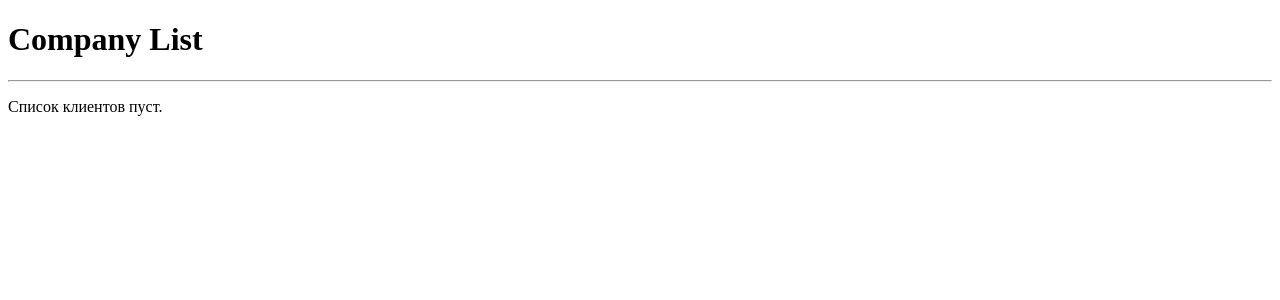
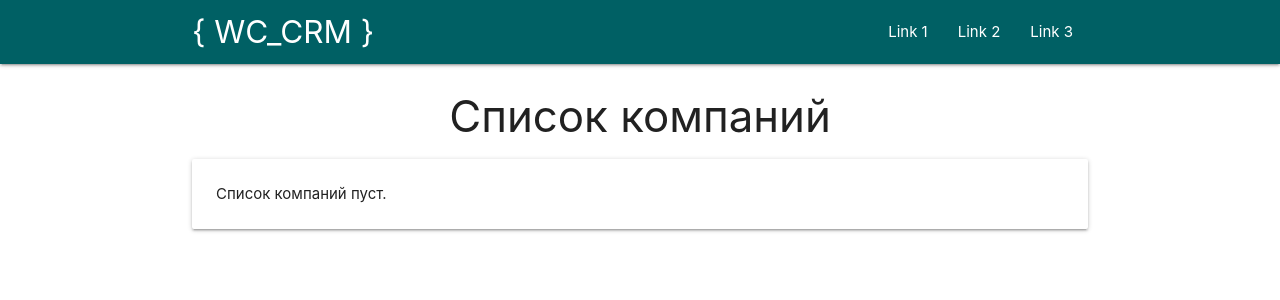
Before and after one commit to Ins-V/wc_crm, a Django app: page /company/list/ in a window 1280 px wide. Shown: the top 300 px of the page. Run offline with Django 3.2, Linux system fonts and the light colour scheme; data that the repository does not hold is empty.

Commit message:
Connected materializecss framework from cdn.

```diff
--- a/companies/templates/companies/company_list.html
+++ b/companies/templates/companies/company_list.html
@@ -1,39 +1,73 @@
 {% extends 'base.html' %}
 
-{% block title %}{{ block.super }} - Company List{% endblock %}
+{% block title %}Список компаний &bull; {{ block.super }}{% endblock %}
 
 {% block content %}
-    <h1>Company List</h1>
-    <hr>
+    <h3 class="center-align">Список компаний</h3>
+
     {% for company in company_list %}
-        <section>
-            <header>
-                <h2><a href="{% url 'company:detail' company.pk %}">{{ company.name }}</a></h2>
-            </header>
-            <p>{{ company.contact_person }}</p>
+        <div class="card">
+            <div class="card-content">
+                <p class="card-title">
+                    <a href="{% url 'company:detail' company.pk %}">{{ company.name }}</a>
+                </p>
+
+                <div class="description-block">
                     {% autoescape off %}
                     {{ company.description }}
                     {% endautoescape %}
+                </div>
+
+                <p><b>Адрес:</b> {{ company.address }}</p>
+                <p><b>Руководитель или контактное лицо:</b> {{ company.contact_person }}</p>
+
+                {% if company.phones.count or company.emails.count %}
+                    <ul class="collapsible z-depth-0">
+                        {% if company.phones.count %}
+                            <li>
+                                <div class="collapsible-header">
+                                    <i class="material-icons light-blue-text text-darken-1">phone</i> Контактные телефоны
+                                </div>
+                                <div class="collapsible-body">
+                                    {% for phone in company.phones.all %}
                                         <div>
-                {{ company.created }} | {{ company.updated }}
+                                            <a href="tel:{{ phone.number }}">{{ phone.number }}</a> ({{ phone.owner }})
                                         </div>
-            <p>{{ company.address }}</p>
+                                    {% endfor %}
+                                </div>
+                            </li>
+                        {% endif %}
+                        {% if company.emails.count %}
+                            <li>
+                                <div class="collapsible-header">
+                                    <i class="material-icons light-blue-text text-darken-1">mail</i> Адреса электронной почты
+                                </div>
+                                <div class="collapsible-body">
+                                    {% for email in company.emails.all %}
                                         <div>
-                <ul>
-                    {% for phone in company.phones.all %}
-                        <li>{{ phone.owner }} - {{ phone.number }}</li>
+                                            <a href="mailto:{{ email.address }}">{{ email.address }}</a> ({{ email.owner }})
+                                        </div>
                                     {% endfor %}
+                                </div>
+                            </li>
+                        {% endif %}
                     </ul>
+                {% endif %}
+
+                <p><b>Дата создания записи:</b> <i>{{ company.created }}</i></p>
+                <p><b>Дата обновления записи:</b> <i>{{ company.updated }}</i></p>
             </div>
-            <div>
-                <ul>
-                    {% for email in company.emails.all %}
-                        <li>{{ email.owner }} - {{ email.address }}</li>
-                    {% endfor %}
-                </ul>
+            <div class="card-action right-align">
+                <a href="#" class="waves-effect waves-light btn">
+                    <i class="material-icons left">edit</i> Редактировать
+                </a>
             </div>
-        </section>
+        </div>
     {% empty %}
-        <p>Список клиентов пуст.</p>
+        <div class="card">
+            <div class="card-content">
+                <p>Список компаний пуст.</p>
+            </div>
+        </div>
     {% endfor %}
 {% endblock %}
--- a/templates/base.html
+++ b/templates/base.html
@@ -7,10 +7,51 @@
     <meta http-equiv="X-UA-Compatible" content="ie=edge">
 
     <title>{% block title %}WC_CRM{% endblock %}</title>
+
+    <link href="https://cdnjs.cloudflare.com/ajax/libs/materialize/1.0.0/css/materialize.min.css" rel="stylesheet">
+    <link href="https://fonts.googleapis.com/icon?family=Material+Icons" rel="stylesheet">
+    <style>
+        strong { font-weight: bold; }
+        .card-title a { font-weight: 500; }
+        .description-block { margin-bottom: .5rem; }
+    </style>
 </head>
 <body>
 
-{% block content %}{% endblock %}
+    <div class="navbar-fixed">
+        <nav>
+            <div class="nav-wrapper cyan darken-4">
+                <div class="container">
+                    <a href="#" class="brand-logo">{ WC_CRM }</a>
+                    <a href="#" data-target="mobile-navbar" class="sidenav-trigger">
+                        <i class="material-icons">menu</i>
+                    </a>
+                    <ul id="nav-mobile" class="right hide-on-med-and-down">
+                        <li><a href="#">Link 1</a></li>
+                        <li><a href="#">Link 2</a></li>
+                        <li><a href="#">Link 3</a></li>
+                    </ul>
+                </div>
+            </div>
+        </nav>
+    </div>
 
+    <ul class="sidenav" id="mobile-navbar">
+        <li><a href="#">Link 1</a></li>
+        <li><a href="#">Link 2</a></li>
+        <li><a href="#">Link 3</a></li>
+    </ul>
+
+    <div class="container">
+        {% block content %}{% endblock %}
+    </div>
+
+    <script src="https://cdnjs.cloudflare.com/ajax/libs/materialize/1.0.0/js/materialize.min.js"></script>
+    <script>
+        document.addEventListener('DOMContentLoaded', function() {
+            M.Sidenav.init(document.querySelectorAll('.sidenav'));
+            M.Collapsible.init(document.querySelectorAll('.collapsible'));
+        });
+    </script>
 </body>
 </html>
```
Also changed, not shown: companies/templates/companies/company_detail.html (+4 -5 lines). Lines whose indentation alone changed are shown as unchanged.
